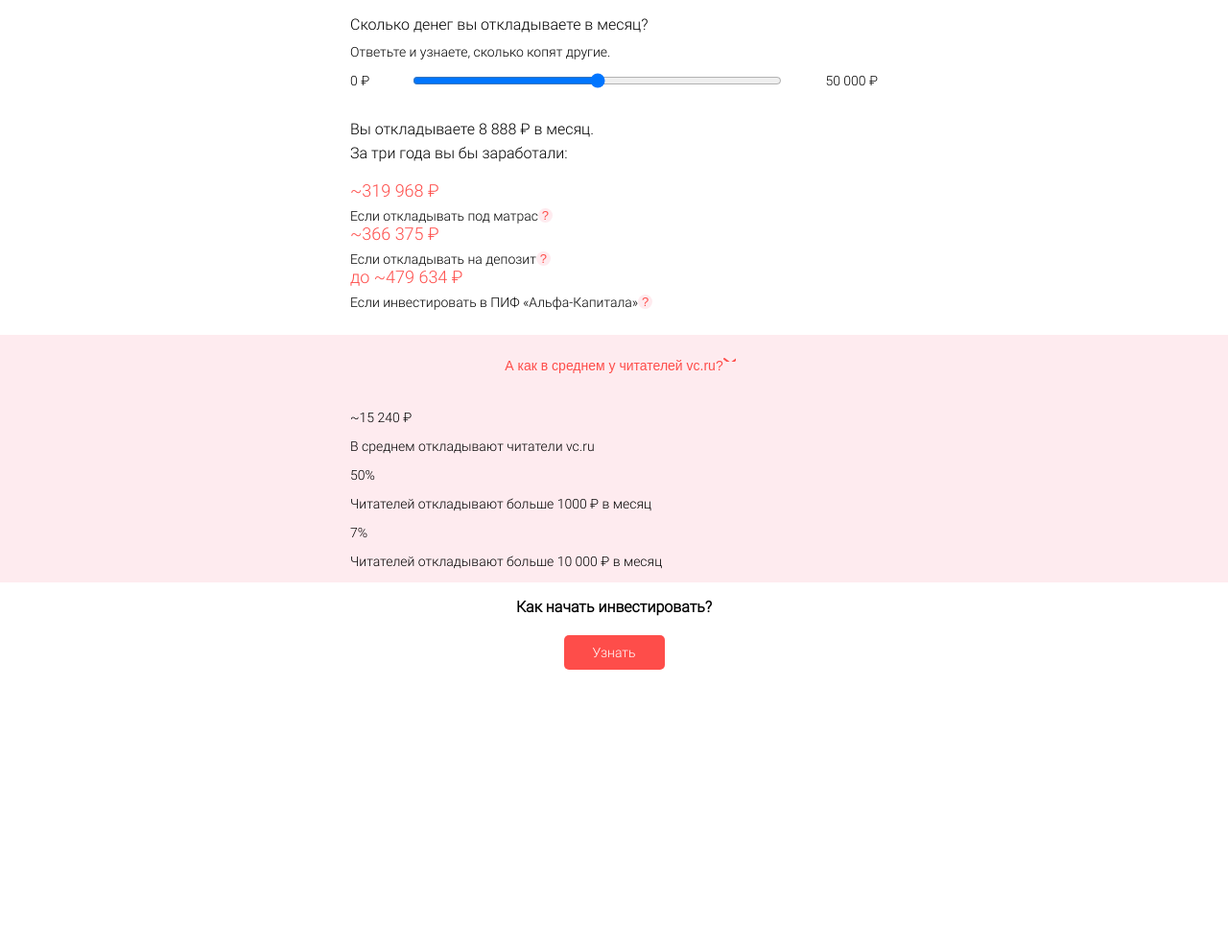
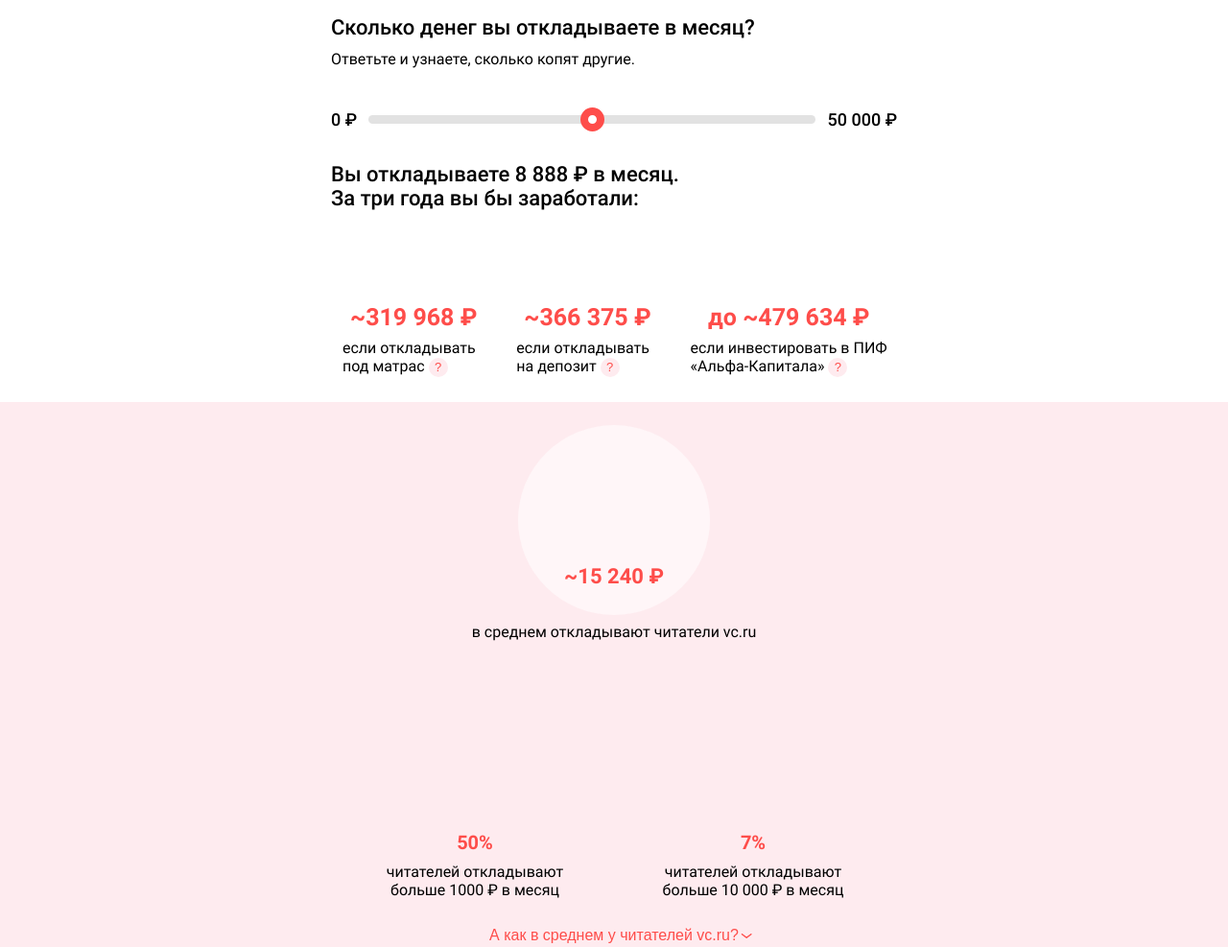
Before and after one commit to titarenkoeleonora/test_vc.ru, a website built with webpack: page source/index.html in a window 1280 px wide. Shown: the top 987 px of the page at 96% size. Before the commit the page ends 800 px from the top, so only its background shows below. Built offline with nearby package versions, Linux system fonts and the light colour scheme.

Commit message:
Add styles and layout

```diff
--- a/package.json
+++ b/package.json
@@ -11,6 +11,7 @@
     "@babel/preset-env": "^7.12.11",
     "babel-loader": "^8.2.2",
     "clean-webpack-plugin": "^3.0.0",
+    "copy-webpack-plugin": "^7.0.0",
     "css-loader": "^5.0.1",
     "eslint": "^7.16.0",
     "eslint-config-airbnb-base": "^14.2.1",
--- a/source/index.html
+++ b/source/index.html
@@ -43,14 +43,14 @@
               <li class="amount-result__calculation-item">
                 <p class="amount-result__calculation">&#126;319&nbsp;968&nbsp;&#8381;</p>
                 <p class="amount-result__description">
-                  Если откладывать под матрас
+                  если откладывать под матрас
                   <button class="amount-result__detailed-description" type="button" aria-label="Подробнее">?</button>
                 </p>
               </li>
               <li class="amount-result__calculation-item">
                 <p class="amount-result__calculation">&#126;366&nbsp;375&nbsp;&#8381;</p>
                 <p class="amount-result__description">
-                  Если откладывать на депозит
+                  если откладывать на депозит
                   <button class="amount-result__detailed-description" type="button" aria-label="Подробнее">?</button>
                 </p>
               </li>
@@ -59,7 +59,7 @@
                   до &#126;479&nbsp;634&nbsp;&#8381;
                 </p>
                 <p class="amount-result__description">
-                  Если инвестировать в ПИФ «Альфа-Капитала»
+                  если инвестировать в ПИФ «Альфа-Капитала»
                   <button class="amount-result__detailed-description" type="button" aria-label="Подробнее">?</button>
                 </p>
               </li>
@@ -71,6 +71,22 @@
         <h2 class="visually-hidden">Статистика среди читетей vc.ru</h2>
         <div class="container">
           <div class="statistics__wrapper">
+            <div class="statistics__average">
+              <div class="statistics__average-wrapper">
+                <p class="statistics__average-value">&#126;15&nbsp;240&nbsp;&#8381;</p>
+                <p class="statistics__average-text">В среднем откладывают читатели vc.ru</p>
+              </div>
+              <div class="statistics__percents">
+                <div class="statistics__percents-wrapper">
+                  <p class="statistics__percents-value">50%</p>
+                  <p class="statistics__average-text">Читателей откладывают больше 1000&nbsp;₽ в месяц</p>
+                </div>
+                <div class="statistics__percents-wrapper">
+                  <p class="statistics__percents-value">7%</p>
+                  <p class="statistics__average-text">Читателей откладывают больше 10&nbsp;000&nbsp;₽ в месяц</p>
+                </div>
+              </div>
+            </div>
             <button
               class="statistics__open-button"
               type="button"
@@ -78,20 +94,6 @@
             >
               А как в среднем у читателей vc.ru?
             </button>
-            <div class="statistics__average">
-              <div class="statistics__average-wrapper">
-                <p class="statistics__average-value">&#126;15&nbsp;240&nbsp;&#8381;</p>
-                <p class="statistics__average-text">В среднем откладывают читатели vc.ru</p>
-              </div>
-              <div class="statistics__average-wrapper">
-                <p class="statistics__average-value">50%</p>
-                <p class="statistics__average-text">Читателей откладывают больше 1000&nbsp;₽ в месяц</p>
-              </div>
-              <div class="statistics__average-wrapper">
-                <p class="statistics__average-value">7%</p>
-                <p class="statistics__average-text">Читателей откладывают больше 10&nbsp;000&nbsp;₽ в месяц</p>
-              </div>
-            </div>
           </div>
         </div>
       </section>
--- a/source/scss/blocks/amount-choice.scss
+++ b/source/scss/blocks/amount-choice.scss
@@ -5,12 +5,22 @@
 .amount-choice__title {
   @include reset-text;
   margin-bottom: 11px;
+  font-family: "Roboto-Medium";
   font-size: 16px;
+
+  @media (min-width: $tablet) {
+    font-size: 22px;
+  }
 }
 
 .amount-choice__text {
   @include reset-text;
+  margin-bottom: 25px;
   font-size: 14px;
+
+  @media (min-width: $tablet) {
+    font-size: 16px;
+  }
 }
 
 .amount-choice__input-wrapper {
@@ -21,9 +31,14 @@
 
 .amount-choice__input-min,
 .amount-choice__input-max {
+  font-family: "Roboto-Medium";
   font-size: 14px;
+
+  @media (min-width: $tablet) {
+    font-size: 18px;
+  }
 }
 
 .amount-choice__input {
-  width: 70%;
+  width: 79%;
 }
--- a/source/scss/blocks/amount-result.scss
+++ b/source/scss/blocks/amount-result.scss
@@ -5,37 +5,90 @@
 .amount-result__text {
   @include reset-text;
   margin-bottom: 16px;
+  font-family: "Roboto-Medium";
   font-size: 16px;
   line-height: 25px;
+
+  @media (min-width: $tablet) {
+    font-size: 22px;
+  }
 }
 
 .amount-result__calculation-list {
   @include reset-list;
+  display: flex;
+  flex-wrap: wrap;
+  justify-content: center;
+  max-width: 580px;
   margin-bottom: 26px;
+
+  @media (min-width: $tablet) {
+    flex-wrap: nowrap;
+    justify-content: start;
+    padding-left: 12px;
+    margin-bottom: 0;
+  }
+}
+
+.amount-result__calculation-item {
+  margin-bottom: 26px;
+  margin-right: 30px;
+  width: 150px;
+
+  &:last-child {
+    margin-right: 0;
+    margin-bottom: 0;
+    width: 200px;
+  }
+
+  @media (min-width: $tablet) {
+    padding-top: 81px;
+    margin-right: 33px;
+
+    &:last-child {
+      width: 208px;
+    }
+  }
 }
 
 .amount-result__calculation {
   @include reset-text;
   margin-bottom: 8px;
   color: $dark-pink;
+  font-family: "Roboto-Bold";
   font-size: 18px;
+  text-align: center;
+
+  @media (min-width: $tablet) {
+    font-size: 25px;
+  }
 }
 
 .amount-result__description {
   @include reset-text;
-  display: flex;
   font-size: 14px;
+
+  @media (min-width: $tablet) {
+    font-size: 16px;
+  }
 }
 
 .amount-result__detailed-description {
   @include reset-button;
-  display: block;
+  display: inline-block;
+  flex-shrink: 0;
   width: 15px;
   height: 15px;
   background-color: $light-pink;
   font-size: 13px;
   color: $dark-pink;
   text-align: center;
+  vertical-align: center;
   border-radius: 50%;
   cursor: pointer;
+
+  @media (min-width: $tablet) {
+    width: 20px;
+    height: 20px;
+  }
 }
--- a/source/scss/blocks/container.scss
+++ b/source/scss/blocks/container.scss
@@ -1,9 +1,6 @@
 .container {
-  padding: 0 15px;
+  padding: 0 25px;
   margin: 0 auto;
-  max-width: 600px;
-
-  @media (min-width: $tablet) {
-    padding: 0 25px;
-  }
+  min-width: 320px;
+  max-width: 640px;
 }
--- a/source/scss/blocks/investment-info.scss
+++ b/source/scss/blocks/investment-info.scss
@@ -1,15 +1,29 @@
 .investment-info__wrapper {
   display: flex;
   flex-direction: column;
+  justify-content: center;
   align-items: center;
-  flex-wrap: wrap;
+  margin-bottom: 25px;
   padding-top: 16px;
+
+  @media (min-width: $tablet) {
+    padding-top: 24px;
+    flex-direction: row;
+    flex-wrap: wrap;
+    align-items: baseline;
+  }
 }
 
 .investment-info__title {
   @include reset-text;
   margin-bottom: 20px;
+  font-family: "Roboto-Medium";
   font-size: 16px;
+
+  @media (min-width: $tablet) {
+    margin-right: 29px;
+    font-size: 16px;
+  }
 }
 
 .investment-info__link {
@@ -17,4 +31,10 @@
   color: $white;
   background-color: $dark-pink;
   border-radius: 5px;
+
+
+  @media (min-width: $tablet) {
+    padding: 12px 41px;
+    font-size: 16px;
+  }
 }
--- a/source/scss/blocks/statistics.scss
+++ b/source/scss/blocks/statistics.scss
@@ -5,20 +5,105 @@
 .statistics__wrapper {
   display: flex;
   flex-direction: column;
+  align-items: center;
   padding-top: 24px;
 }
 
 .statistics__open-button {
   @include reset-button;
+  position: relative;
   margin-bottom: 24px;
+  align-self: center;
+  width: max-content;
   color: $dark-pink;
   font-size: 14px;
 
   &::after {
     content: "";
     position: absolute;
+    top: calc(50% - 2px);
+    right: -15px;
     width: 13px;
-    height: 4px;
+    height: 5px;
     background-image: url("../../images/vector.svg");
+    background-size: 13px 5px;
+  }
+
+  @media (min-width: $tablet) {
+    font-size: 16px;
   }
 }
+
+.statistics__average {
+  display: flex;
+  flex-direction: column;
+  align-items: center;
+}
+
+.statistics__average-wrapper {
+  display: flex;
+  flex-direction: column;
+  align-items: center;
+  width: 297px;
+  margin-bottom: 20px;
+}
+
+.statistics__average-value {
+  @include reset-text;
+  padding-top: 145px;
+  padding-bottom: 28px;
+  margin-bottom: 8px;
+  width: 200px;
+  text-align: center;
+  background-color: #FFF6F8;
+  border-radius: 50%;
+  color: $dark-pink;
+  font-family: "Roboto-Bold";
+  font-size: 18px;
+
+  @media (min-width: $tablet) {
+    font-size: 22px;
+  }
+}
+
+.statistics__average-text {
+  @include reset-text;
+  text-align: center;
+  text-transform: lowercase;
+
+  @media (min-width: $tablet) {
+    font-size: 16px;
+  }
+}
+
+.statistics__percents {
+  display: flex;
+  flex-direction: row;
+  flex-wrap: wrap;
+  justify-content: center;
+
+  @media (min-width: $tablet) {
+    justify-content: space-between;
+    width: 480px;
+  }
+}
+.statistics__percents-wrapper {
+  display: flex;
+  flex-direction: column;
+  align-items: center;
+  width: 190px;
+  margin-bottom: 29px;
+}
+
+.statistics__percents-value {
+  @include reset-text;
+  padding-top: 178px;
+  margin-bottom: 9px;
+  color: $dark-pink;
+  font-family: "Roboto-Bold";
+  font-size: 18px;
+
+  @media (min-width: $tablet) {
+    font-size: 20px;
+  }
+}
--- a/source/scss/fonts.scss
+++ b/source/scss/fonts.scss
@@ -9,10 +9,19 @@
 }
 
 @font-face {
-  font-family: "Roboto-Light";
-  src: url("../fonts/Roboto-Light.woff2"),
-    url("../fonts/Roboto-Light.woff");
+  font-family: "Roboto-Medium";
+  src: url("../fonts/Roboto-Medium.woff2"),
+    url("../fonts/Roboto-Medium.woff");
   font-style: normal;
   font-weight: 400;
   font-display: swap;
 }
+
+@font-face {
+  font-family: "Roboto-Bold";
+  src: url("../fonts/Roboto-Bold.woff2"),
+    url("../fonts/Roboto-Bold.woff");
+  font-style: normal;
+  font-weight: 700;
+  font-display: swap;
+}
--- a/source/scss/global.scss
+++ b/source/scss/global.scss
@@ -11,7 +11,7 @@ html {
 body {
   margin: 0;
   padding: 0;
-  font-family: "Roboto-Light";
+  font-family: "Roboto-Regular";
   font-size: 14px;
 }
 
--- /dev/null
+++ b/source/scss/input-range.scss
@@ -0,0 +1,29 @@
+input[type="range"] {
+  position: relative;
+  -webkit-appearance: none;
+  outline: none;
+}
+
+input[type="range"]::-webkit-slider-runnable-track {
+  height: 9px;
+  background: $grey;
+  border-radius: 8px;
+  cursor: pointer;
+}
+
+input[type="range"]::-webkit-slider-thumb {
+  position: relative;
+  appearance:none;
+  -webkit-appearance:none;
+  top: -8px;
+  width: 25px;
+  height: 25px;
+  background-color: $white;
+  border: 8px solid $dark-pink;
+  border-radius: 50%;
+
+  &:hover,
+  &:focus {
+    opacity: 0.9;
+  }
+}
--- a/source/scss/style.scss
+++ b/source/scss/style.scss
@@ -3,6 +3,7 @@
 @import "variables";
 @import "fonts";
 @import "mixins";
+@import "input-range";
 @import "blocks/visually-hidden";
 @import "blocks/container";
 @import "blocks/amount-choice";
--- a/source/scss/variables.scss
+++ b/source/scss/variables.scss
@@ -5,3 +5,5 @@ $desktop: 1200px;
 $white: #ffffff;
 $dark-pink: #FE4D4A;
 $light-pink: #FEEBEF;
+$grey: #E2E2E2;
+$pink: #FFF6F8;
```
Also changed, not shown: webpack.config.js (+14 -2 lines), source/fonts/Roboto-Bold.woff (added), source/fonts/Roboto-Bold.woff2 (added), source/fonts/Roboto-Light.woff (deleted), source/fonts/Roboto-Light.woff2 (deleted), source/fonts/Roboto-Medium.woff (added), source/fonts/Roboto-Medium.woff2 (added), 1 other file.
